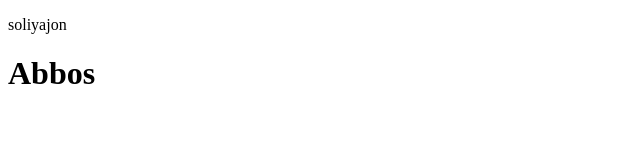
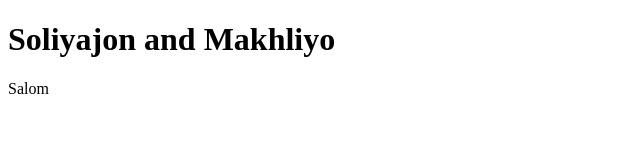
Before and after one commit to soliyajon921/onlayn-menu, a plain HTML site: page index.html in a window 1280 px wide. Shown: the whole page, without its empty margins (0-640 px from the left). Drawn offline with Linux system fonts and the light colour scheme.

Commit message:
saloooom

```diff
--- a/index.html
+++ b/index.html
@@ -6,7 +6,7 @@
     <title>Document</title>
 </head>
 <body>
-    <p>soliyajon</p>
-    <h1>Abbos</h1>
+    <h1>Soliyajon and Makhliyo</h1>
+    <p>Salom</p>
 </body>
 </html>
--- a/main.css
+++ b/main.css
@@ -0,0 +1,3 @@
+h1 {
+    color: white;
+}
```
